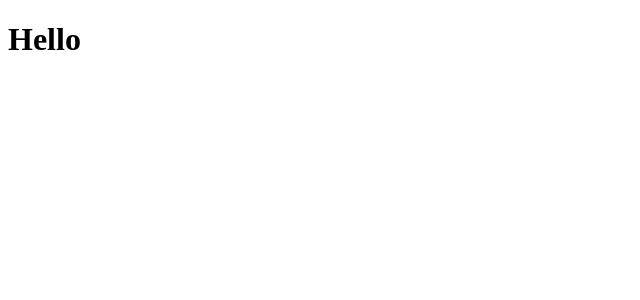
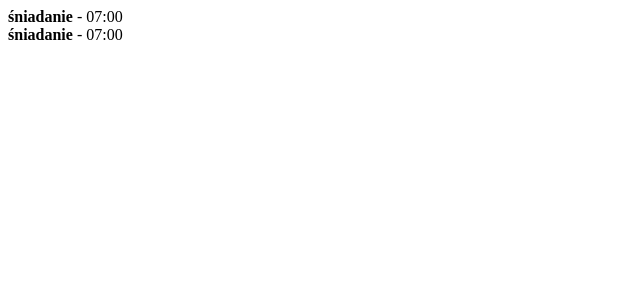
Before and after one commit to tomaszdanczak/react-pierwsze-kroki, a React (Create React App) app: page / in a window 1280 px wide. Shown: the top 300 px of the page, without its empty margins (0-640 px from the left). Built offline with nearby package versions, Linux system fonts and the light colour scheme.

Commit message:
feat: create simple Countdown component and render it in App

```diff
--- a/src/App.jsx
+++ b/src/App.jsx
@@ -1,7 +1,13 @@
 import React from "react";
+import Countdown from "./Countdown";
 
 const App = () => {
-  return <h1>Hello</h1>;
+  return (
+    <div>
+      <Countdown />
+      <Countdown />
+    </div>
+  );
 };
 
 export default App;
--- /dev/null
+++ b/src/Countdown.jsx
@@ -0,0 +1,11 @@
+import React from "react";
+
+const Countdown = () => {
+  return (
+    <div className="countdown">
+      <strong>śniadanie</strong> - 07:00
+    </div>
+  );
+};
+
+export default Countdown;
```
